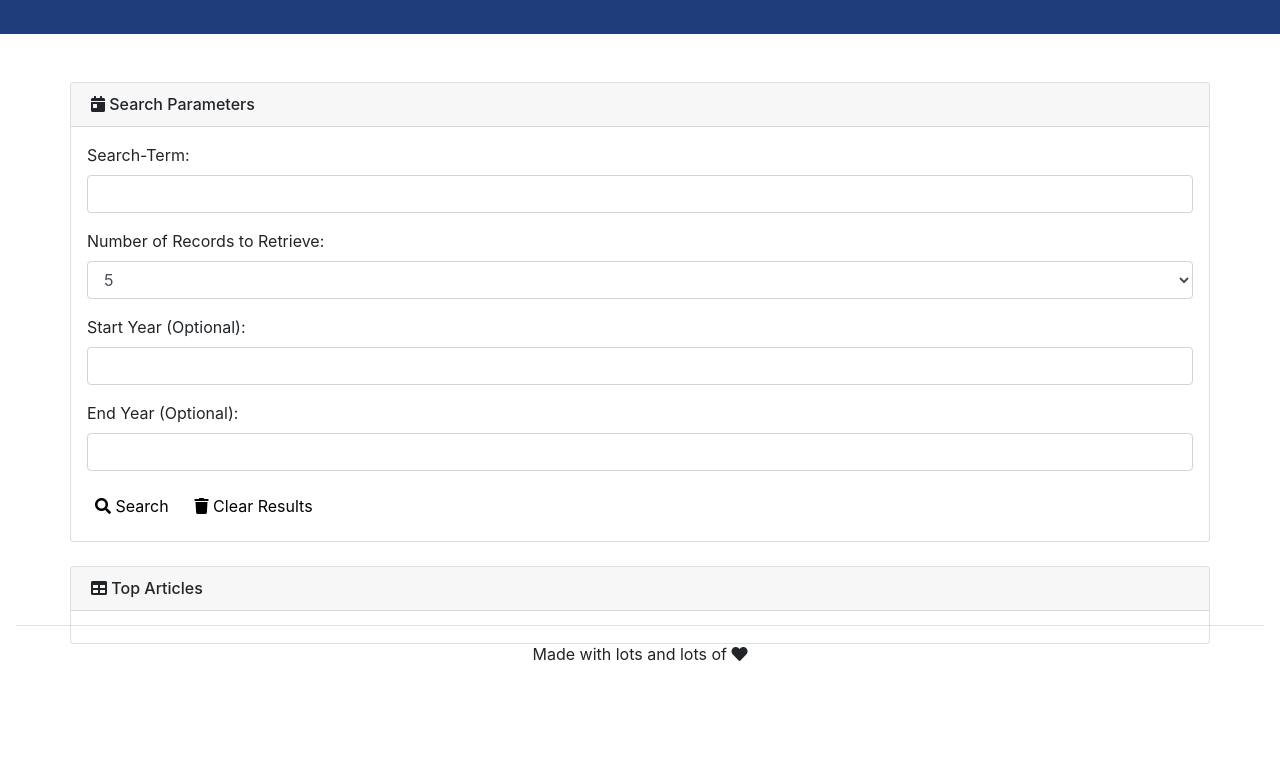
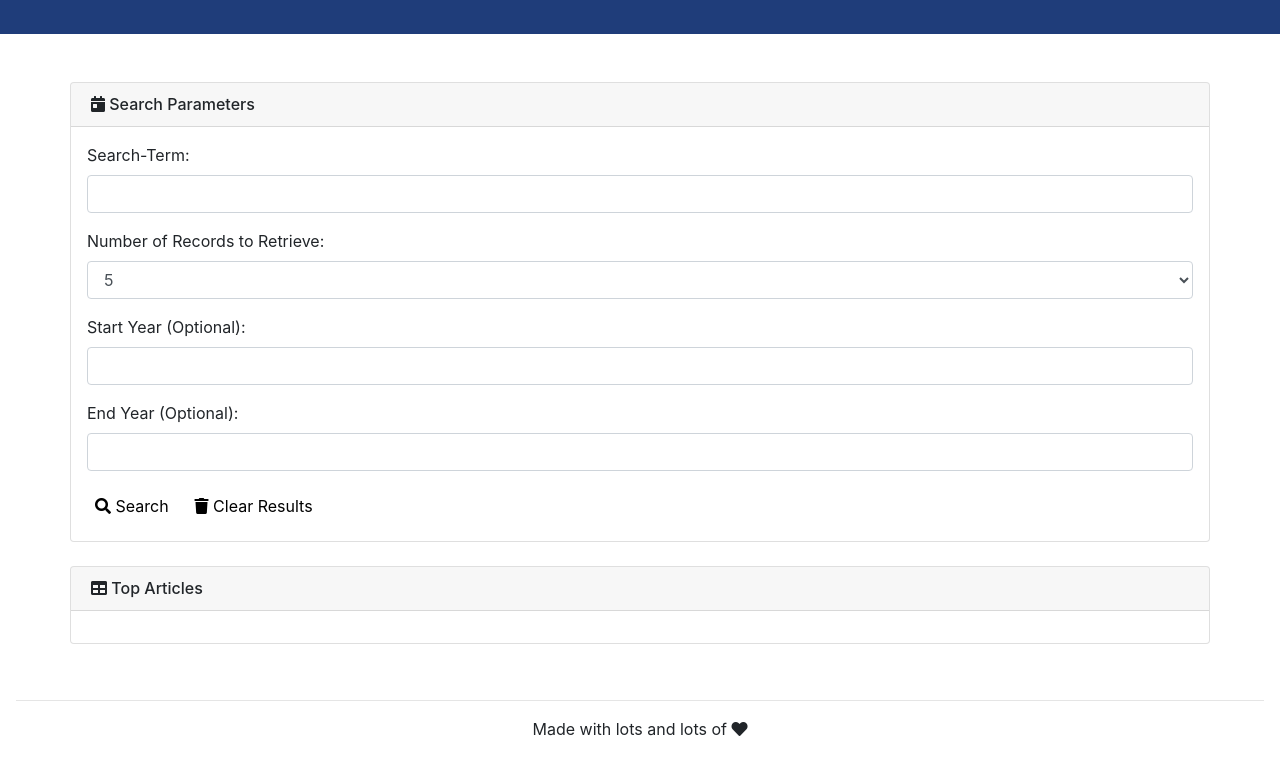
Before and after one commit to chomieu/NYT-Search, a plain HTML site: page index.html in a window 1280 px wide. Shown: the part 118-875 px from the top of the page. Before the commit the page ends 800 px from the top, so only its background shows below. Drawn offline with nearby package versions, Linux system fonts and the light colour scheme; no server answers.

Commit message:
Switched to sticky-bottom instead of fixed-bottom

```diff
--- a/index.html
+++ b/index.html
@@ -57,7 +57,7 @@
         </article>
     </main>
 
-    <footer class="fixed-bottom text-center p-3"><hr>Made with lots and lots of <span class="fa fa-heart"></span></footer>
+    <footer class="sticky-bottom text-center p-3"><hr>Made with lots and lots of <span class="fa fa-heart"></span></footer>
 
     <script src="https://code.jquery.com/jquery-3.2.1.slim.min.js"
         integrity="sha384-KJ3o2DKtIkvYIK3UENzmM7KCkRr/rE9/Qpg6aAZGJwFDMVNA/GpGFF93hXpG5KkN"
```
